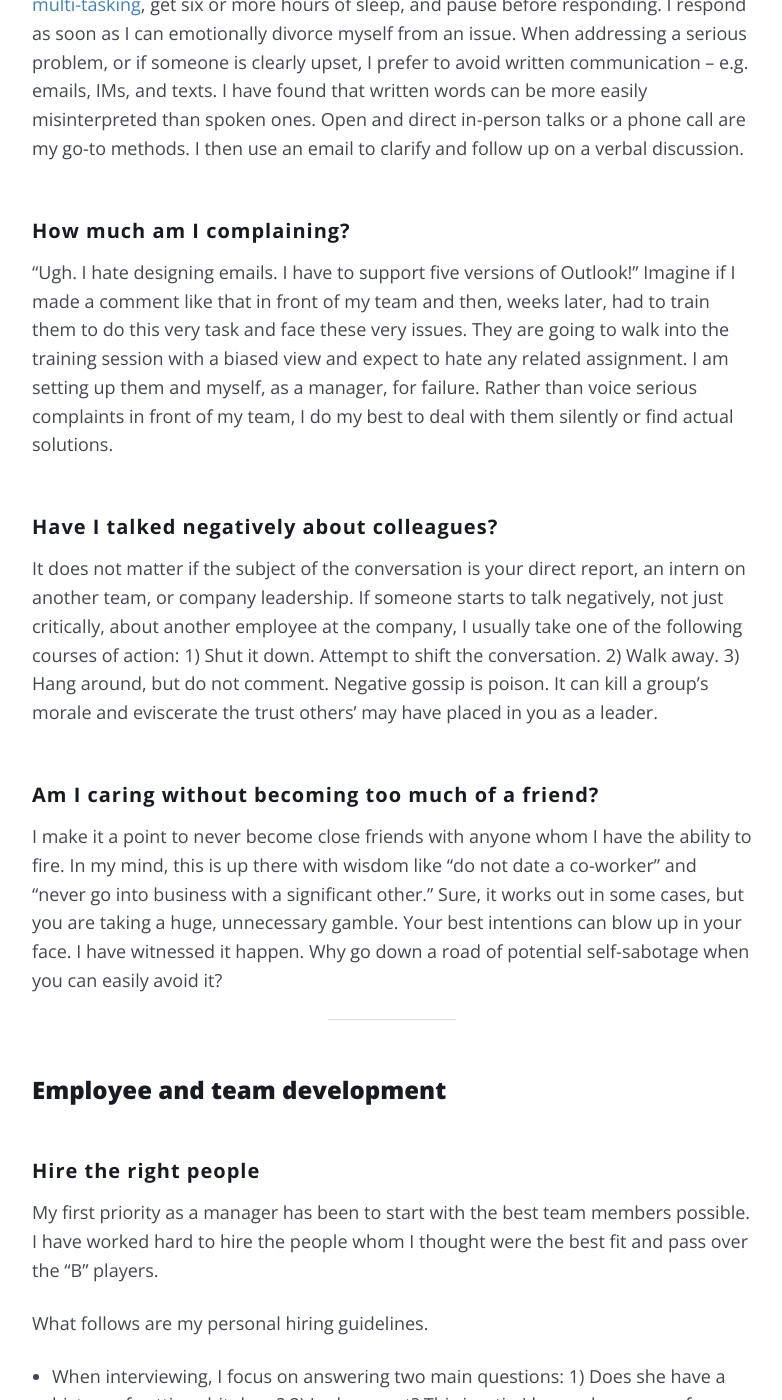
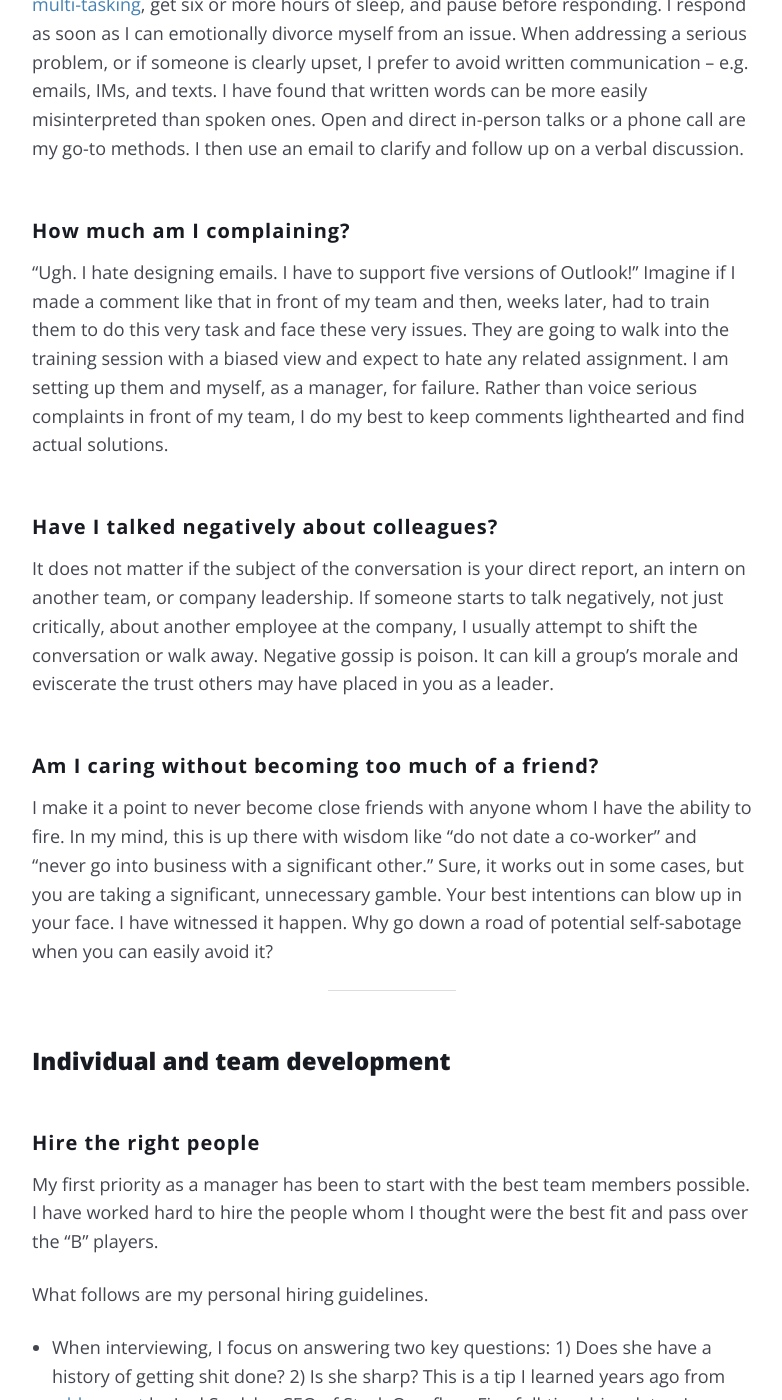
Before and after one commit to mcknightlabs/rtmup, a Jekyll site: the page built from _posts/goal/2017-03-05-management.md, in a window 1280 px wide and 1400 px high, scrolled down 1756 px. Shown: the whole window, without its empty margins (248-1030 px from the left). Built offline with Jekyll 4.4.1, drawn with Linux system fonts in a browser that asks for light colours; comment, search, counter and statistics services are not loaded; some of the changed text lies outside the part shown.

Commit message:
updates management post

```diff
--- a/_posts/goal/2017-03-05-management.md
+++ b/_posts/goal/2017-03-05-management.md
@@ -44,17 +44,17 @@
 It is easy to look like a fool, damage a personal or professional relationship, or make a technical mistake if you let emotions take control. To avoid reacting, I try to <a href="https://hbr.org/tip/2017/03/quiet-your-mind-to-avoid-making-impulsive-decisions">limit my multi-tasking</a>, get six or more hours of sleep, and pause before responding. I respond as soon as I can emotionally divorce myself from an issue. When addressing a serious problem, or if someone is clearly upset, I prefer to avoid written communication – e.g. emails, IMs, and texts. I have found that written words can be more easily misinterpreted than spoken ones. Open and direct in-person talks or a phone call are my go-to methods. I then use an email to clarify and follow up on a verbal discussion.
 
 ### How much am I complaining?
-"Ugh. I hate designing emails. I have to support five versions of Outlook!" Imagine if I made a comment like that in front of my team and then, weeks later, had to train them to do this very task and face these very issues. They are going to walk into the training session with a biased view and expect to hate any related assignment. I am setting up them and myself, as a manager, for failure. Rather than voice serious complaints in front of my team, I do my best to deal with them silently or find actual solutions.
+"Ugh. I hate designing emails. I have to support five versions of Outlook!" Imagine if I made a comment like that in front of my team and then, weeks later, had to train them to do this very task and face these very issues. They are going to walk into the training session with a biased view and expect to hate any related assignment. I am setting up them and myself, as a manager, for failure. Rather than voice serious complaints in front of my team, I do my best to keep comments lighthearted and find actual solutions.
 
 ### Have I talked negatively about colleagues?
-It does not matter if the subject of the conversation is your direct report, an intern on another team, or company leadership. If someone starts to talk negatively, not just critically, about another employee at the company, I usually take one of the following courses of action: 1) Shut it down. Attempt to shift the conversation. 2) Walk away. 3) Hang around, but do not comment. Negative gossip is poison. It can kill a group's morale and eviscerate the trust others' may have placed in you as a leader.
+It does not matter if the subject of the conversation is your direct report, an intern on another team, or company leadership. If someone starts to talk negatively, not just critically, about another employee at the company, I usually attempt to shift the conversation or walk away. Negative gossip is poison. It can kill a group's morale and eviscerate the trust others may have placed in you as a leader.
 
 ### Am I caring without becoming too much of a friend?
-I make it a point to never become close friends with anyone whom I have the ability to fire. In my mind, this is up there with wisdom like "do not date a co-worker" and "never go into business with a significant other." Sure, it works out in some cases, but you are taking a huge, unnecessary gamble. Your best intentions can blow up in your face. I have witnessed it happen. Why go down a road of potential self-sabotage when you can easily avoid it?
+I make it a point to never become close friends with anyone whom I have the ability to fire. In my mind, this is up there with wisdom like "do not date a co-worker" and "never go into business with a significant other." Sure, it works out in some cases, but you are taking a significant, unnecessary gamble. Your best intentions can blow up in your face. I have witnessed it happen. Why go down a road of potential self-sabotage when you can easily avoid it?
 
 <hr>
 
-## Employee and team development
+## Individual and team development
 
 ### Hire the right people
 
@@ -63,23 +63,24 @@
 What follows are my personal hiring guidelines.
 
 <ul>
-	<li>When interviewing, I focus on answering two main questions: 1) Does she have a history of getting shit done? 2) Is she smart? This is a tip I learned years ago from <a href="https://www.joelonsoftware.com/2006/10/25/the-guerrilla-guide-to-interviewing-version-30/">a blog post</a> by Joel Spolsky, CEO of Stack Overflow. Five full-time hires later, I can confirm that it works quite well.</li>
+	<li>When interviewing, I focus on answering two key questions: 1) Does she have a history of getting shit done? 2) Is she sharp? This is a tip I learned years ago from <a href="https://www.joelonsoftware.com/2006/10/25/the-guerrilla-guide-to-interviewing-version-30/">a blog post</a> by Joel Spolsky, CEO of Stack Overflow. Five full-time hires later, I can confirm that it works quite well.</li>
 	<li>I hire the best people I can find who have not yet been the best – the all-stars no one yet knows. A similar approach is to hire people who are going to "<a href="https://bothsidesofthetable.com/whom-should-you-hire-at-a-startup-bc47cac70e49#.4ql9upylg">punch above their weight-class</a>." This is relatively easy to figure out if the answers to the two questions in the previous bullet are a resounding YES.</li>
-	<li>Other key things I look for are relevant passions (if you are interested in this, why aren't you doing it!), communication style (why are you rambling on for fifteen minutes and talking over all of the interviewers?), cultural fit (are you going to behave like a self-interested rebel at a time when we need a strong team player?). Getting cultural fit right is <a href="http://avc.com/2017/03/cultural-differences">always critical</a>, but it is even more important if you are a startup.</li>
+	<li>Other things I look for in a candidate are relevant passions, communication style, and cultural fit. Getting cultural fit right is <a href="http://avc.com/2017/03/cultural-differences">always critical</a>, but it is even more important if you are a startup.</li> Are you going to behave like a self-interested rebel at a time when we need a strong team player?
 </ul>
 
 ### Conduct quarterly performance evals
+
 In order for a performance evaluation to serve a useful purpose, I believe you must first have clearly defined individual, team, and company goals and performance expectations.
 
 That is the baseline.
 
-Once you have that baseline, you can use a performance check-in to praise good work and recommend areas for further improvement. This can also help an employee understand annual salary decisions.
+After you have that criteria established, you can use a performance check-in to praise good work and recommend areas for further improvement. This can also help an employee understand annual salary decisions.
 
-At Industry Dive, our performance evals (in March 2017) work like this:
+At Industry Dive, our performance evals work like this:
 
 A direct report and a manager receive assessment sheets. The direct report self-assesses and emails the sheet to the manager. The manager fills out a similar assessment sheet about the direct report. The pair then meet for thirty minutes at a scheduled time to go over both assessments. The assessments are mainly performance focused – where are you "rocking it" and where do you need to continue to grow.
 
-How the in-person portion of these evals are conducted is left up to each manager.
+How the in-person portion of an eval is conducted is left up to each manager.
 
 My own approach looks like this:
 
@@ -92,10 +93,13 @@
 </ul>
 
 ### Conduct quarterly individual and team growth check-ins
-This is something I started in the fall of 2016. It is a coffee check-in about individual and team dynamics and growth.
-It is not about performance.
-By keeping the performance conversations separate, the employee and I can get out of the office and talk in a more relaxed setting. I found that team members are more open in their feedback in these casual sessions. They are not as stressed about performance and/or salary topics.
-To help me conduct these check-ins and more easily compare notes between team members, I created the following set of questions:
+
+In the fall of 2016, I started a quarterly "coffee check-in" with each team member to talk to them about their career interests and team growth.
+
+I made clear that this meeting was not a performance discussion. The purpose was to get out of the office and chat in a more relaxed, one-on-one setting. I quickly found that team members were more open in their feedback in these casual sessions.
+
+To help guide the check-in conversations and more easily compare notes between team members, I created the following set of questions:
+
 <ul>
 	<li><strong>Where are you going?</strong> The design career direction(s) in which you want to be moving</li>
 	<li><strong>How will you get there?</strong> Concrete steps you can take here at Industry Dive to help you advance your design career</li>
```
Also changed, not shown: other parts of _posts/goal/2017-03-05-management.md (+1 -1 lines).
